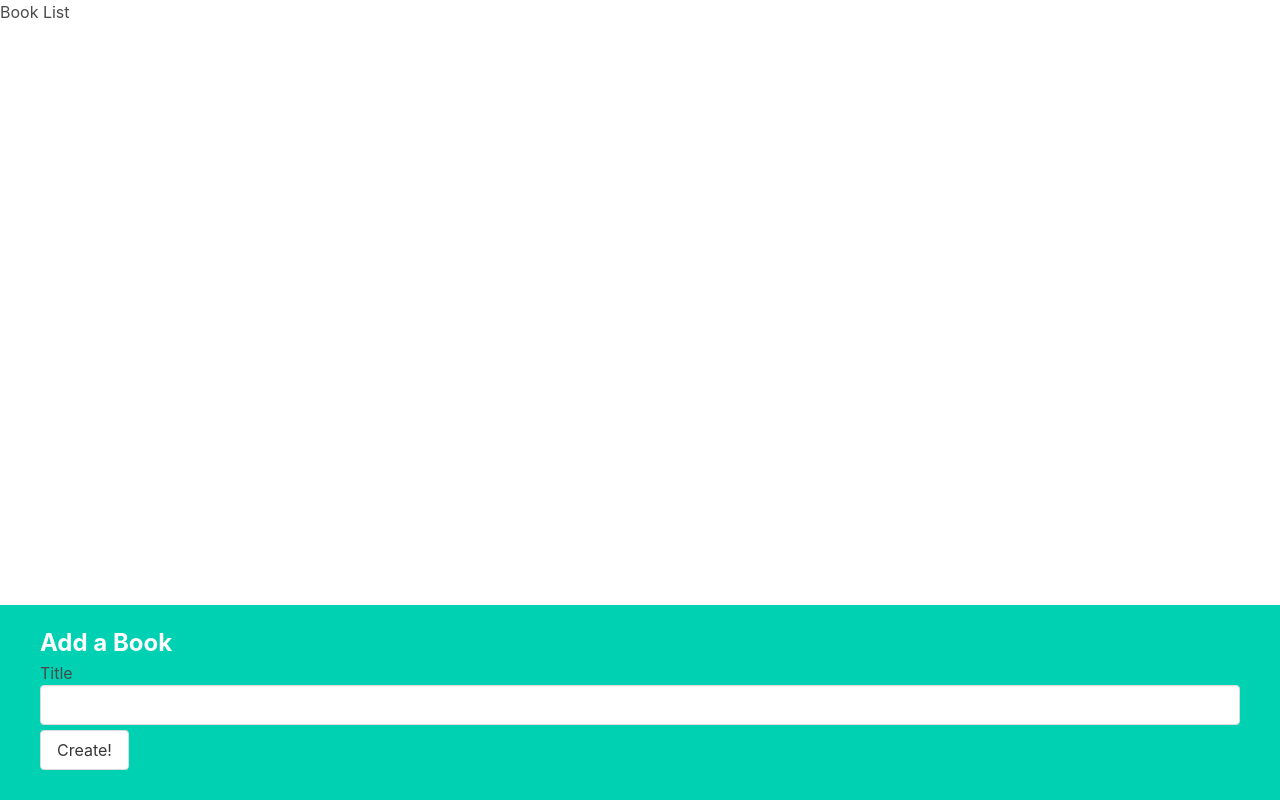
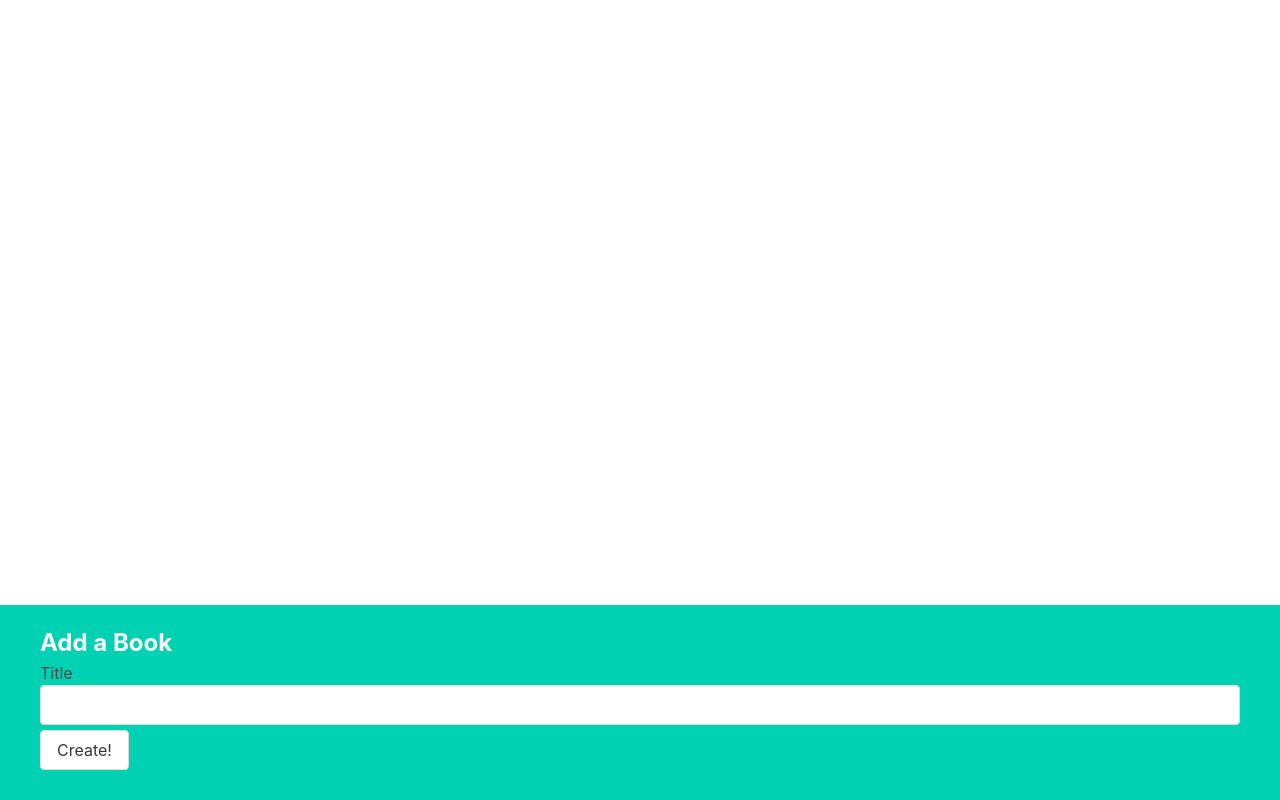
Before and after one commit to benzps01/react_training, a React (Create React App) app in the folder Rapp/books/: page / in a window 1280 px wide. Built offline with nearby package versions, Linux system fonts and the light colour scheme.

Commit message:
create book lists component

```diff
--- a/Rapp/books/src/components/BookList.js
+++ b/Rapp/books/src/components/BookList.js
@@ -1,5 +1,11 @@
-function BookList() {
-  return <div>Book List</div>;
+import BookShow from './BookShow';
+
+function BookList({ books, onDelete }) {
+  const renderedBooks = books.map((book) => {
+    return <BookShow key={book.id} book={book} onDelete={onDelete} />;
+  });
+
+  return <div className='book-list'>{renderedBooks}</div>;
 }
 
 export default BookList;
```
